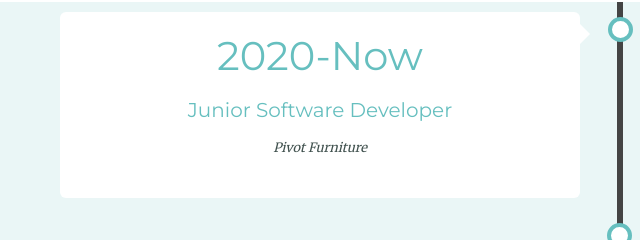
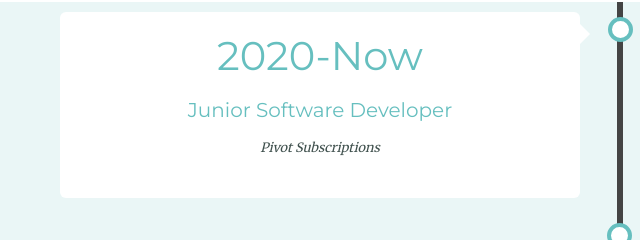
Before and after one commit to nkind/nkind.github.io, a plain HTML site: page index.html in a window 1280 px wide. Shown: the part 1730-1970 px from the top of the page, 20-660 px from the left. Drawn offline with nearby package versions, Linux system fonts and the light colour scheme.

Commit message:
employer text

```diff
--- a/index.html
+++ b/index.html
@@ -131,7 +131,7 @@
           <div class="timeline-content">
             <h2>2020-Now</h2>
             <h5>Junior Software Developer</h5>
-            <p class="font-italic mt-0"><small>Pivot Furniture</small></p>
+            <p class="font-italic mt-0"><small>Pivot Subscriptions</small></p>
           </div>
         </div>
         <div class="timeline-container right-timeline">
```
